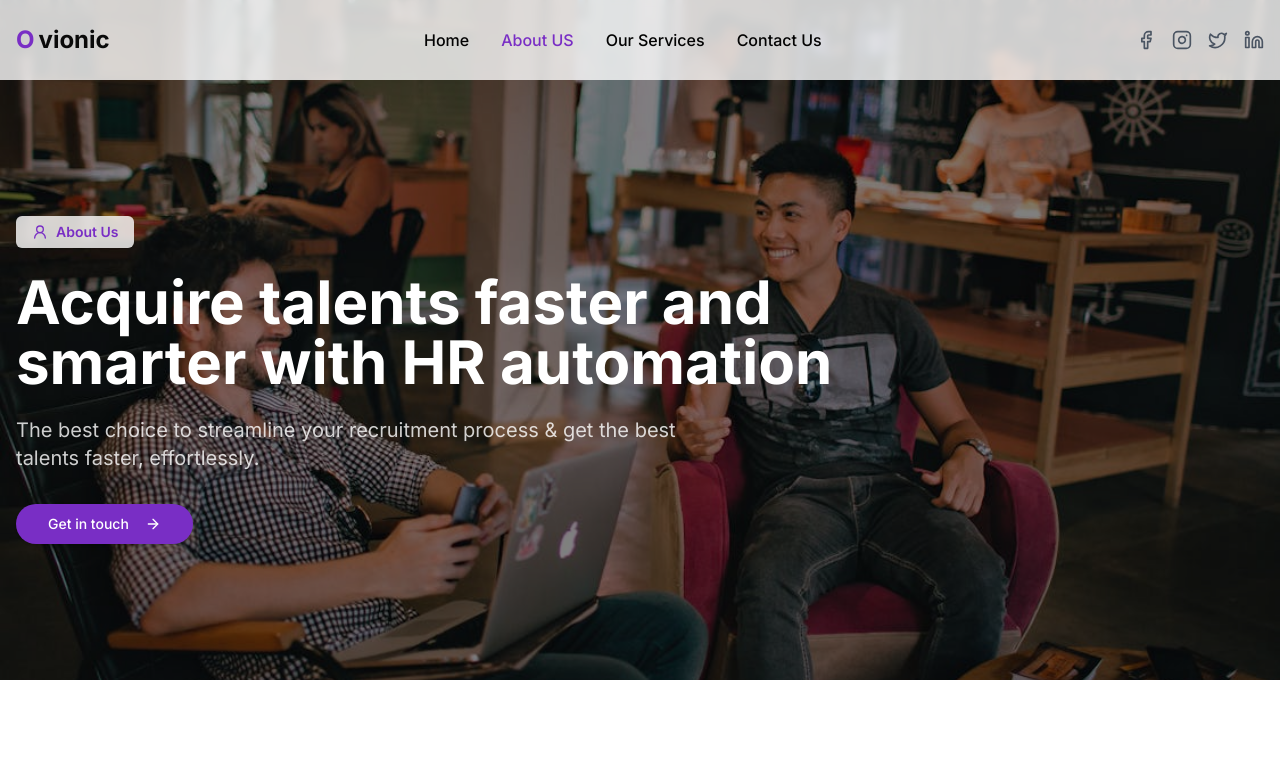
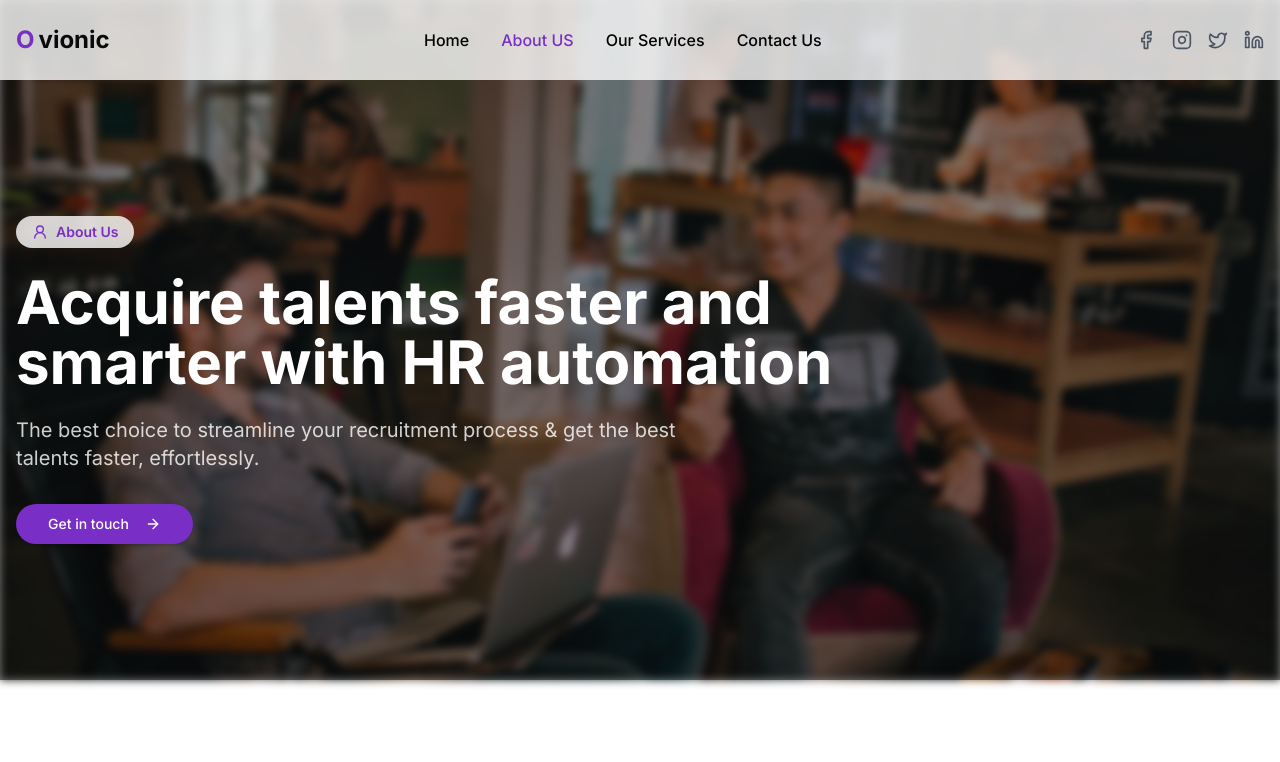
Before and after one commit to Junaid083/ovionic-agency, a Next.js app: page /about in a window 1280 px wide. Shown: the top 762 px of the page. Built offline with nearby package versions, Linux system fonts and the light colour scheme.

Commit message:
UPDATE: about hero iamge updated

```diff
--- a/src/app/components/about/Hero.tsx
+++ b/src/app/components/about/Hero.tsx
@@ -12,7 +12,7 @@ export function Hero() {
         src="/images/aboutUs/cover.png"
         alt="Office environment"
         fill
-        className="object-cover"
+        className="object-cover blur-sm"
         priority
       />
       <div className="absolute inset-0 bg-black/50" />
@@ -20,7 +20,7 @@ export function Hero() {
       <div className="container relative z-10 mx-auto px-4 pt-20">
         <Badge
           variant="secondary"
-          className="bg-white/80  text-purple mb-6 px-4 py-1.5 text-sm backdrop-blur-sm border-0 flex items-center gap-2 w-fit"
+          className="bg-white/80  rounded-full text-purple mb-6 px-4 py-1.5 text-sm backdrop-blur-sm border-0 flex items-center gap-2 w-fit"
         >
           <User2 className="w-4 h-4 text-purple" />
           About Us
```
